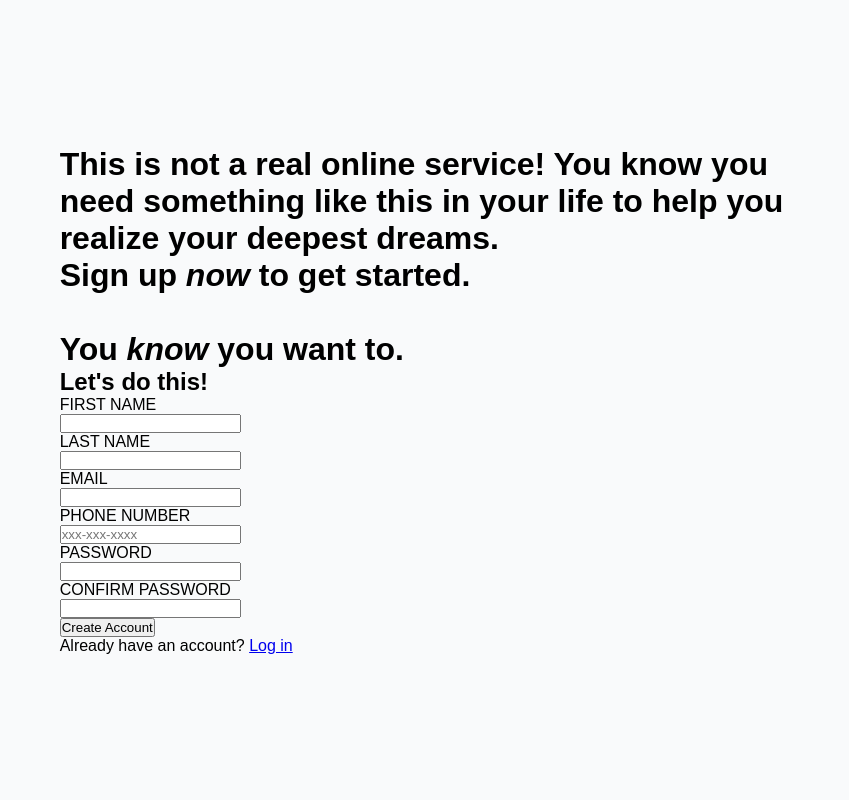
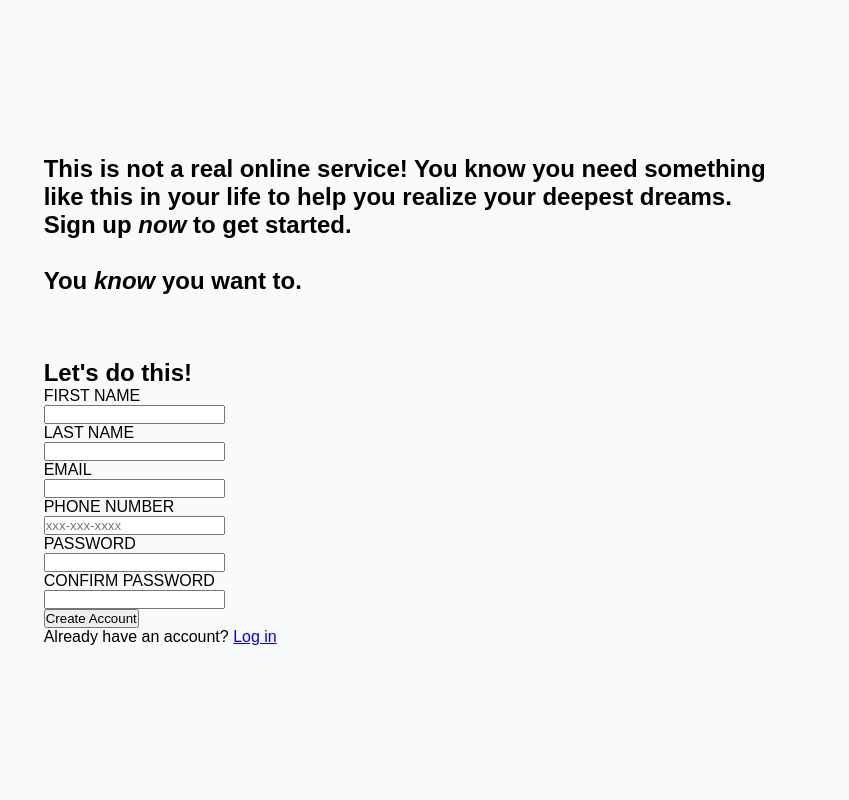
Before and after one commit to UnUsuarioMas67/sign-up-form, a plain HTML site: page src/index.html in a window 1280 px wide. Shown: the full height of the page, 431-1280 px from the left. Drawn offline with Linux system fonts and the light colour scheme.

Commit message:
Style form heading

```diff
--- a/src/style.css
+++ b/src/style.css
@@ -74,5 +74,17 @@ main {
   justify-content: center;
 
   background: var(--bg-color);
-  padding-left: 4rem;
 }
+
+h1, section {
+  padding-left: 3rem;
+}
+
+h1, h2 {
+  font-size: 1.5rem;
+  max-width: 800px;
+}
+
+h1 {
+  margin-bottom: 4rem;
+}
```
